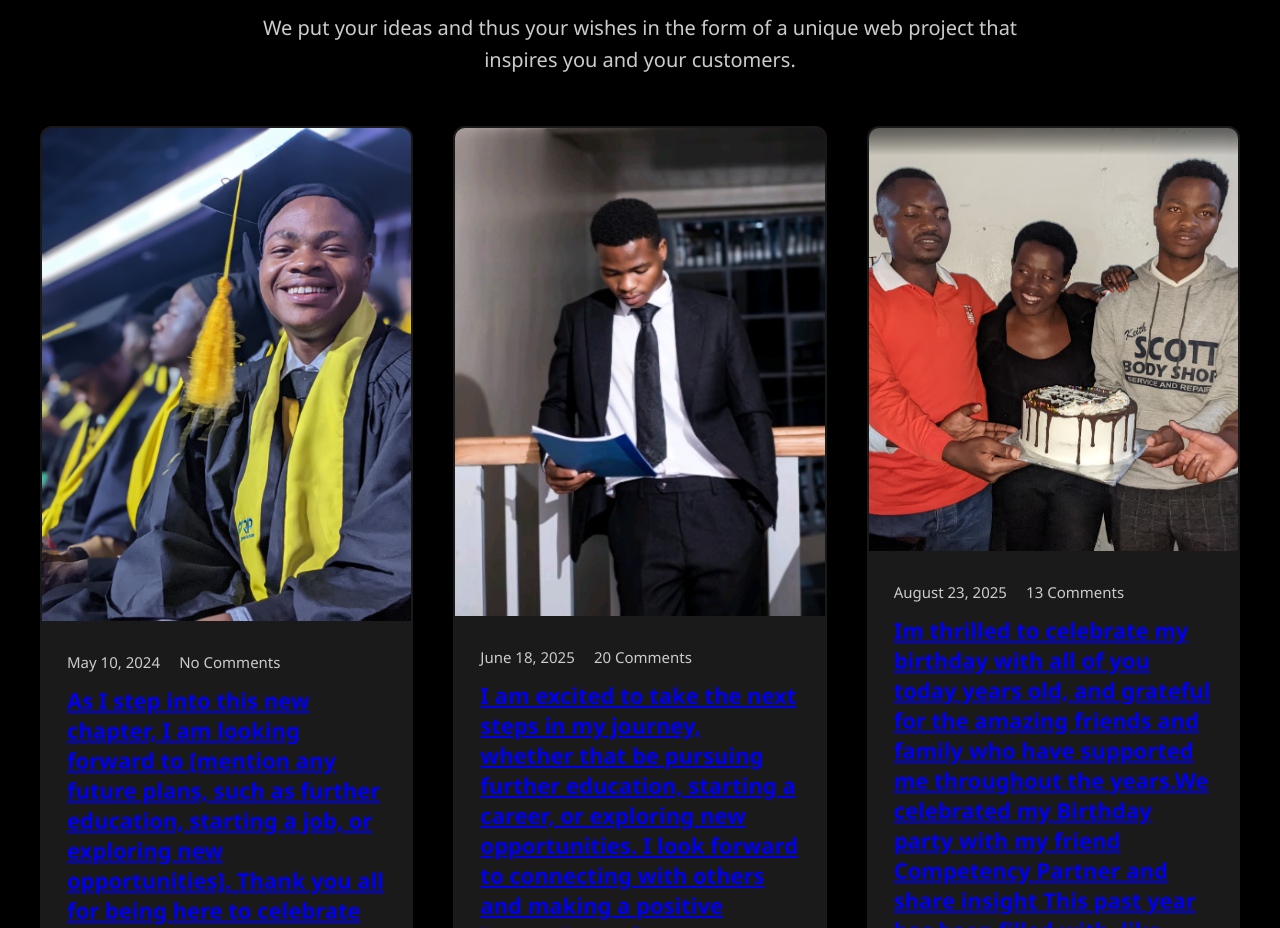
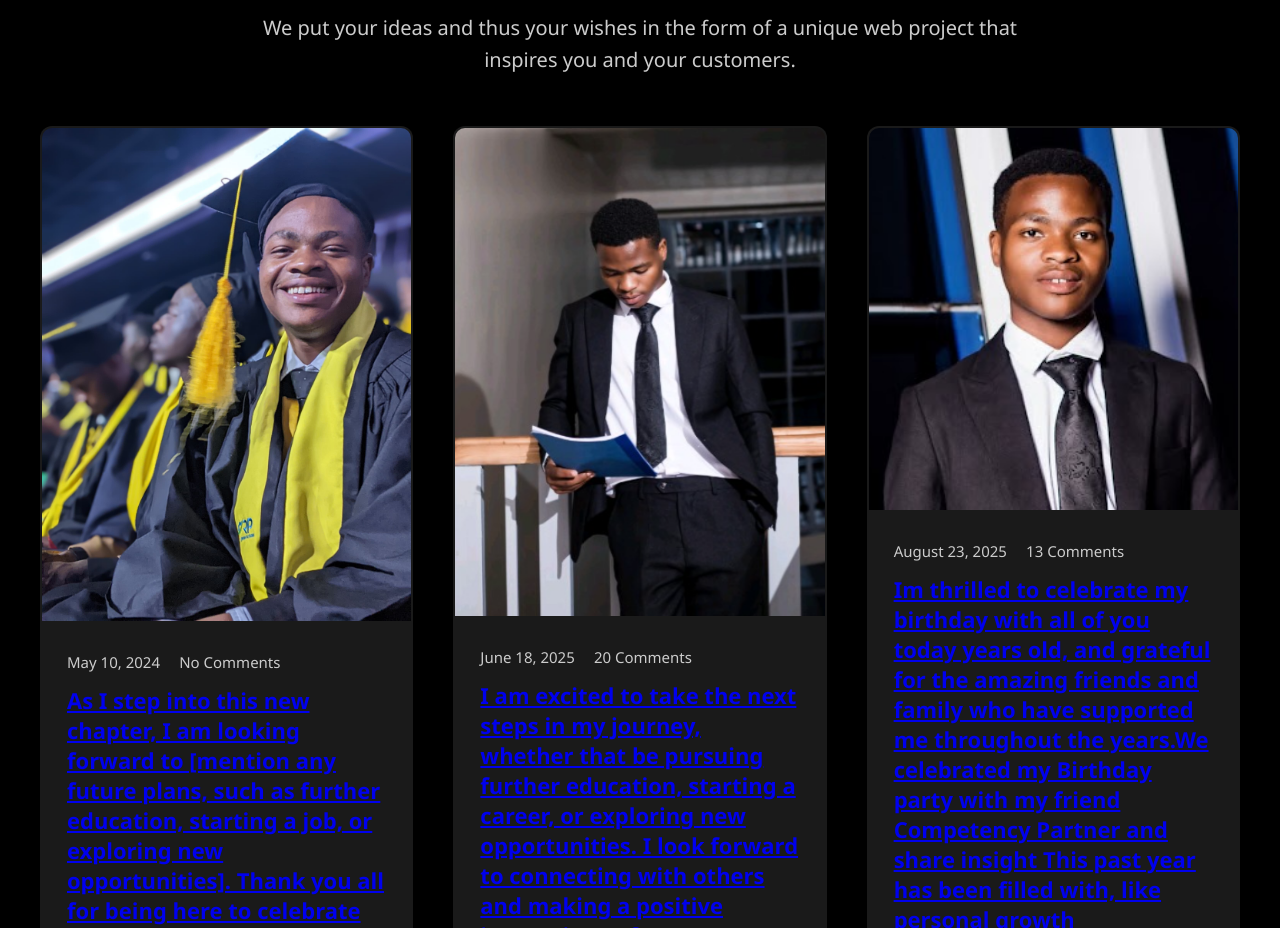
Before and after one commit to LucasDamour8/Damour_portfolio, a plain HTML site: page index.html in a window 1280 px wide. Shown: the part 5720-6648 px from the top of the page. Drawn offline with Linux system fonts and the light colour scheme.

Commit message:
Update index.html

```diff
--- a/index.html
+++ b/index.html
@@ -317,7 +317,7 @@
             </div>
             <div class="blog-item">
                 <div class="blog-image">
-                    <img src="bd.png" alt="Birthday Celebration">
+                    <img src="img.png" alt="Birthday Celebration">
                 </div>
                 <div class="blog-info">
                     <div class="blog-meta">
```
